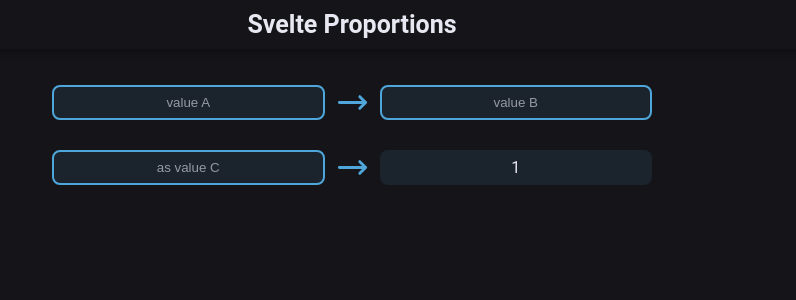
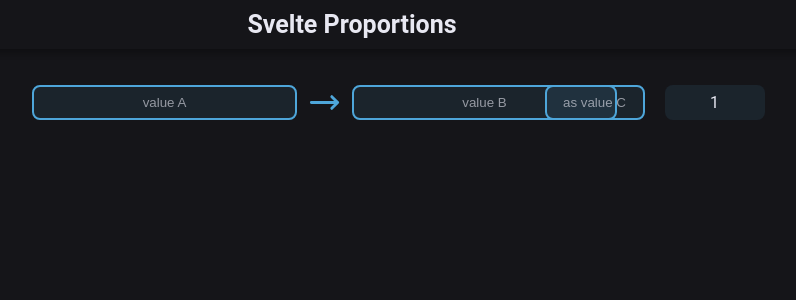
Before and after one commit to Pronian/proportions-svelte, a Svelte app: page / in a window 1280 px wide. Shown: the top 300 px of the page, without its empty margins (288-1084 px from the left). Built offline with nearby package versions, Linux system fonts and the light colour scheme.

Commit message:
Changed prop-main layout to grid for easier updates

```diff
--- a/src/components/Proportions.svelte
+++ b/src/components/Proportions.svelte
@@ -56,11 +56,13 @@
 
 <style>
 	.prop-main {
-		max-width: 60rem;
+		max-width: 64rem;
 		width: 100%;
+		display: grid;
+		grid-template: auto / 1fr 3.5rem;
+		gap: 2rem;
 	}
 	.prop-row {
-		margin-bottom: 1rem;
 		align-items: flex-start;
 		gap: 1rem;
 	}
```
